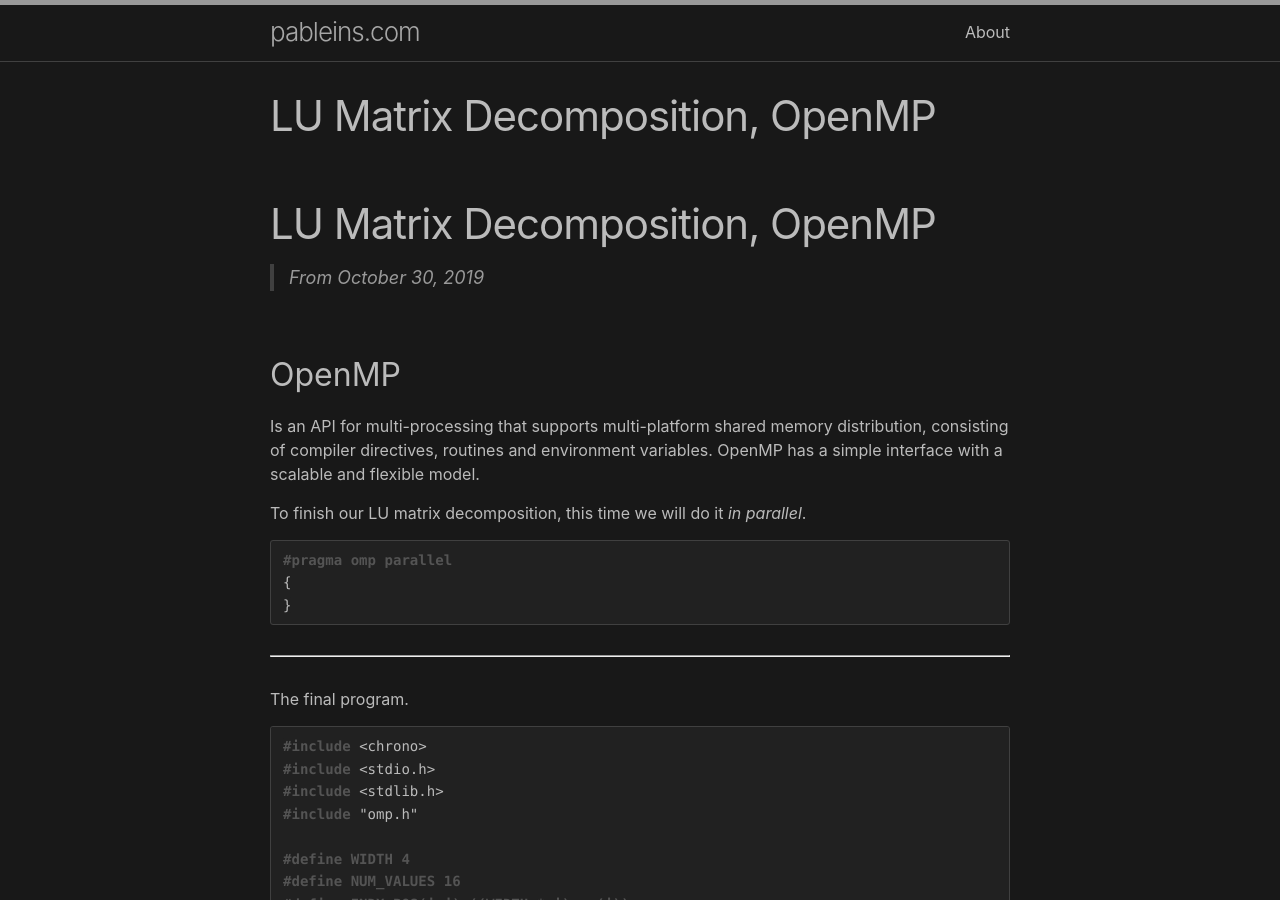
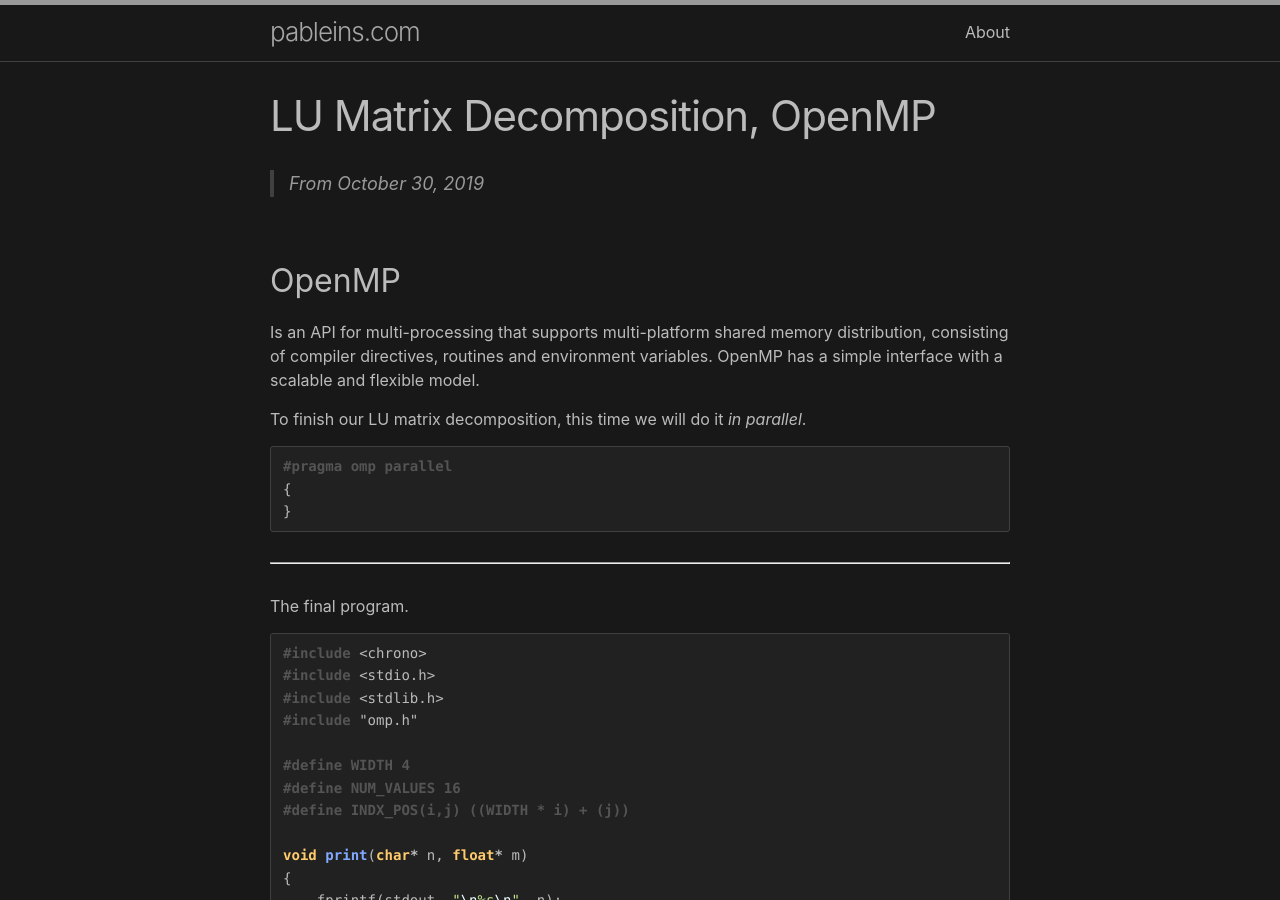
Before and after one commit to pablinme/pablinme.github.io, a Jekyll site: the page built from series/parallel-computing/lu-matrices-openmp/index.md, in a window 1280 px wide and 900 px high. Built offline with Jekyll 4.4.1, drawn with Linux system fonts in a browser that asks for light colours; our own code applies the rules of GitHub Pages for plain Markdown files; some of the changed lines change nothing that is shown.

Commit message:
Update index.md

```diff
--- a/series/parallel-computing/lu-matrices-openmp/index.md
+++ b/series/parallel-computing/lu-matrices-openmp/index.md
@@ -1,4 +1,8 @@
-# LU Matrix Decomposition, OpenMP
+---
+layout: page
+title: LU Matrix Decomposition, OpenMP
+permalink: /series/parallel-computing/lu-matrices-openmp/
+---
 > From October 30, 2019
 
 ## OpenMP
```
